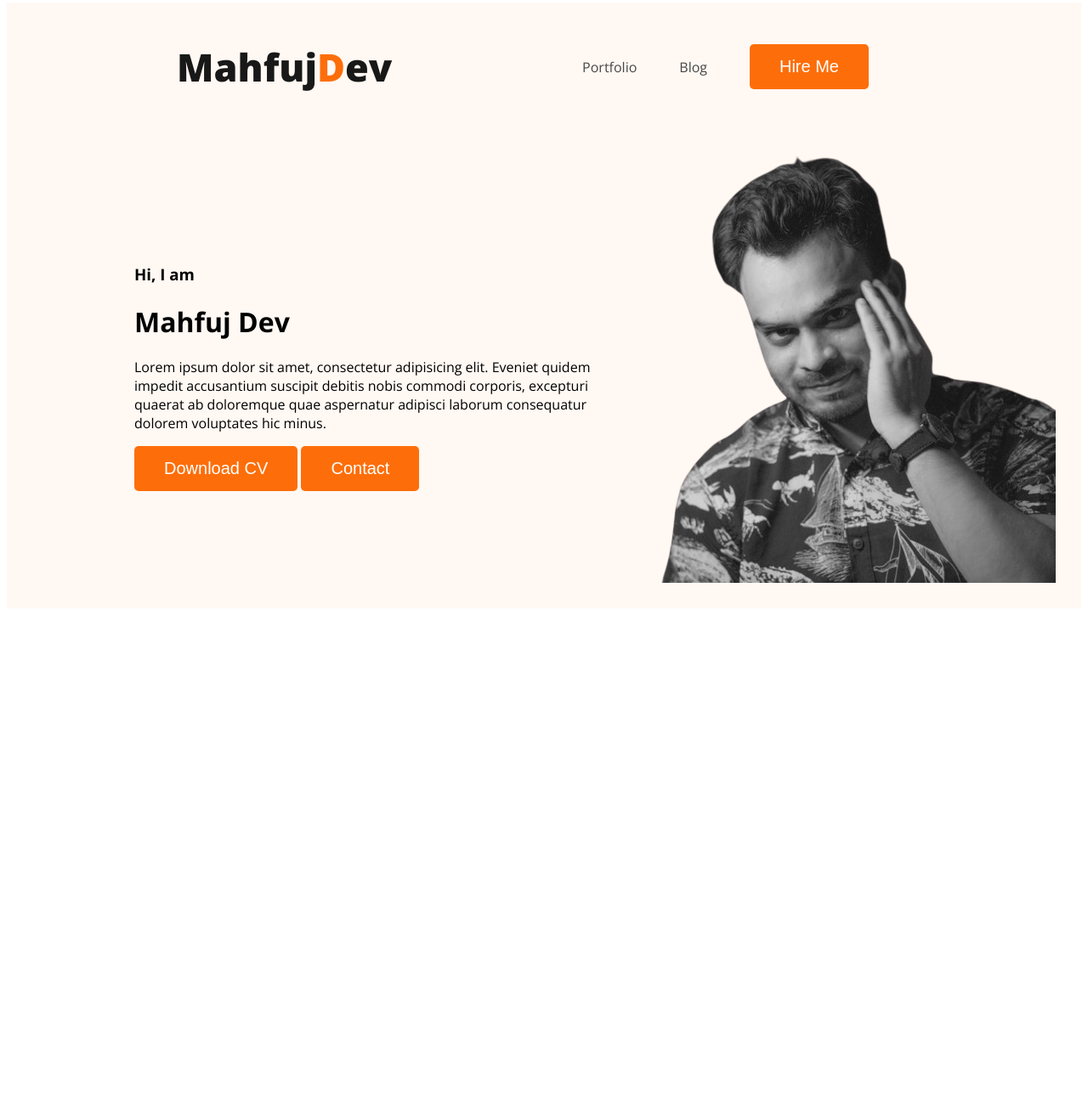
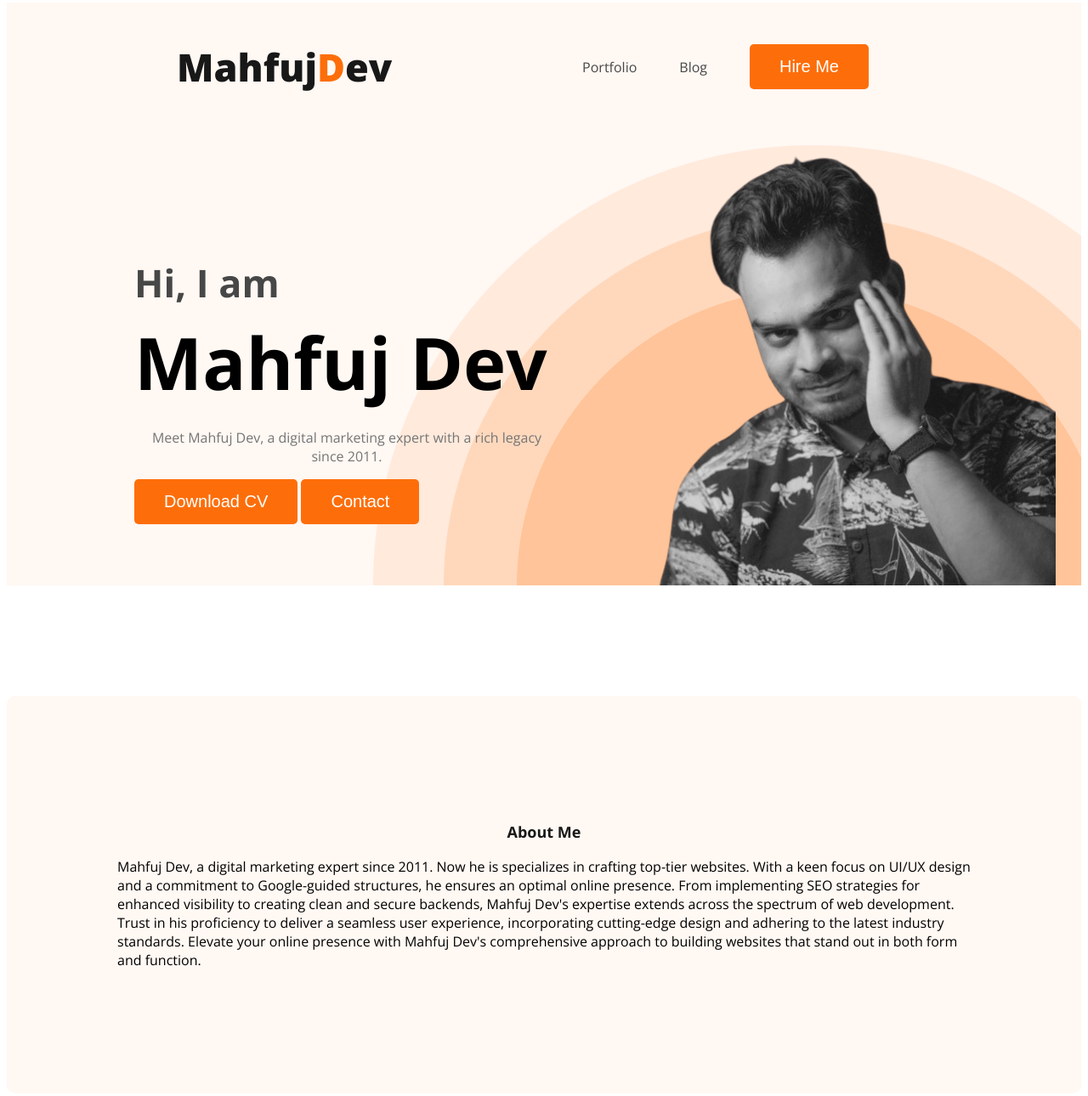
Before and after one commit to mahfujde/myweb-portfolio, a plain HTML site: page index.html in a window 1280 px wide. Shown: the part 5-1295 px from the top of the page at 85% size. Before the commit the page ends 800 px from the top, so only its background shows below. Drawn offline with nearby package versions, Linux system fonts and the light colour scheme.

Commit message:
about section added

```diff
--- a/index.html
+++ b/index.html
@@ -24,8 +24,8 @@
         <div class="banner-cont">
             <h3 class="banner-greetings">Hi, I am </h3>
             <h1 class="banner-title">Mahfuj Dev</h1>
-            <p>
-                Lorem ipsum dolor sit amet, consectetur adipisicing elit. Eveniet quidem impedit accusantium suscipit debitis nobis commodi corporis, excepturi quaerat ab doloremque quae aspernatur adipisci laborum consequatur dolorem voluptates hic minus.
+            <p class="banner-description">
+                Meet Mahfuj Dev, a digital marketing expert with a rich legacy since 2011.
             </p>
             <button class="btn-primary"> Download CV</button>
             <button class="btn-primary">Contact</button>
@@ -36,7 +36,10 @@
 
     </header>
     <main>
-
+        <section class="about">
+            <h3 class="section-title">About Me </h3>
+ <p class="section-descript">Mahfuj Dev, a digital marketing expert since 2011. Now he is specializes in crafting top-tier websites. With a keen focus on UI/UX design and a commitment to Google-guided structures, he ensures an optimal online presence. From implementing SEO strategies for enhanced visibility to creating clean and secure backends, Mahfuj Dev's expertise extends across the spectrum of web development. Trust in his proficiency to deliver a seamless user experience, incorporating cutting-edge design and adhering to the latest industry standards. Elevate your online presence with Mahfuj Dev's comprehensive approach to building websites that stand out in both form and function.</p>
+        </section>
     </main>
     <footer>
 
--- a/styles/portfolio.css
+++ b/styles/portfolio.css
@@ -13,6 +13,20 @@ body {
     font-size: 20px;
     font-weight: 700px;
     padding: 15px 35px;
+
+}
+.section-title{
+    color: #181818;
+    text-align: center;
+    font-size: 35px;
+    font-weight: 700;
+    font-size: 18px;
+
+}
+.banner-description{
+    color: #757575;
+    text-align: center;
+
 
 }
 /* Nav related style */
@@ -43,16 +57,47 @@ li> a{
  /* header releted style */
  .header{
     background-color: #FFF8F3;
+    background-image: url('../images/header_bg.png');
+    background-repeat: no-repeat;
+    background-position: bottom right;
+
+
 
  }
  .banner{
-    padding: 30px 30px 30px 150px;
+    padding: 30px 30px 0px 150px;
     display: flex;
     align-items: center;
+    justify-content: space-between;
 
  }
+ .banner-cont{
+    max-width: 500px;
+ }
+
  .banner .profile-pic{
     width: 500px;
 
+ }
+ .banner-greetings{
+    font-size: 45px;
+    color:#474747 ;
+    margin-bottom: 0;
+ }
+ .banner-title{
+    font-size: 85px;
+    font-weight: 700;
+    margin-top: 5px;
+    margin-bottom: 20px;
+ }
+/* Main Section styles */
 
- }
+
+/* About section styles */
+.about{
+    padding: 130px;
+    border-radius: 10px;
+    background: #FFF8F3;
+    margin: 130px 0;
+
+}
```
